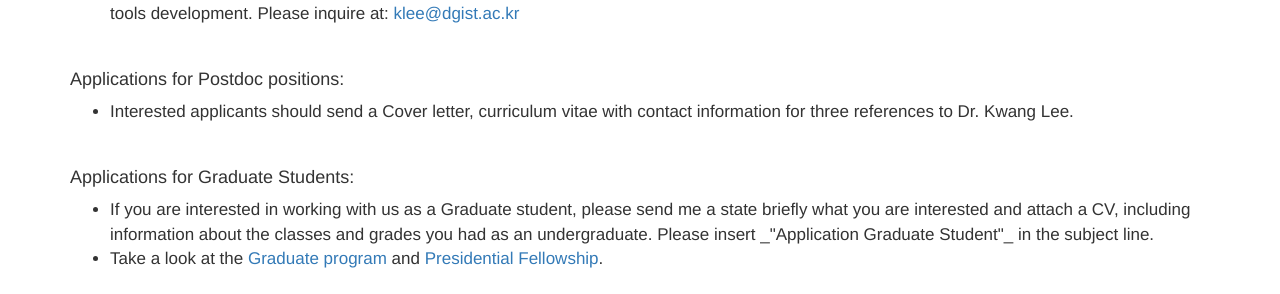
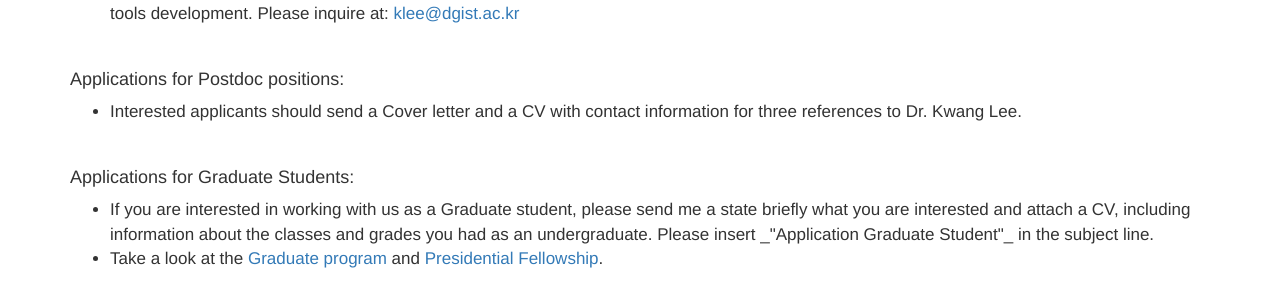
Before and after one commit to kleelab/kleelab.github.io, a Jekyll site: the page built from joinus.html, in a window 1280 px wide. Shown: the part 257-551 px from the top of the page. Built offline with Jekyll 4.4.1, drawn with Linux system fonts in a browser that asks for light colours; nearby versions of some CDN libraries; a style sheet for code colours, icons or effects is not loaded.

Commit message:
Update joinus.html

```diff
--- a/joinus.html
+++ b/joinus.html
@@ -19,7 +19,7 @@ layout: default
         <p>
         <ul>
             <li>
-                Interested applicants should send a Cover letter, curriculum vitae with contact information for three references to Dr. Kwang Lee.
+                Interested applicants should send a Cover letter and a CV with contact information for three references to Dr. Kwang Lee.
                 </p>
         </ul>
         <br>
```
